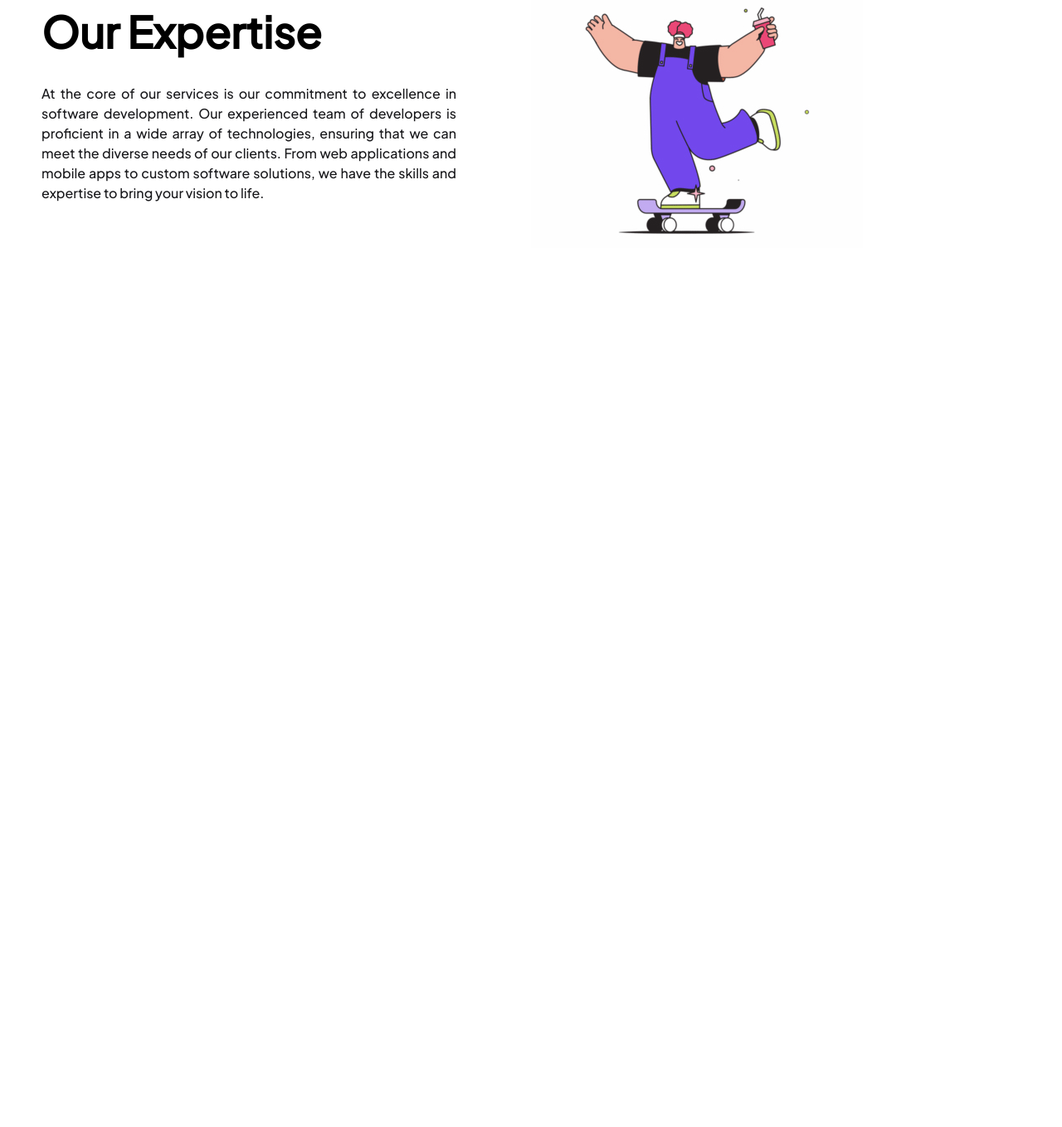
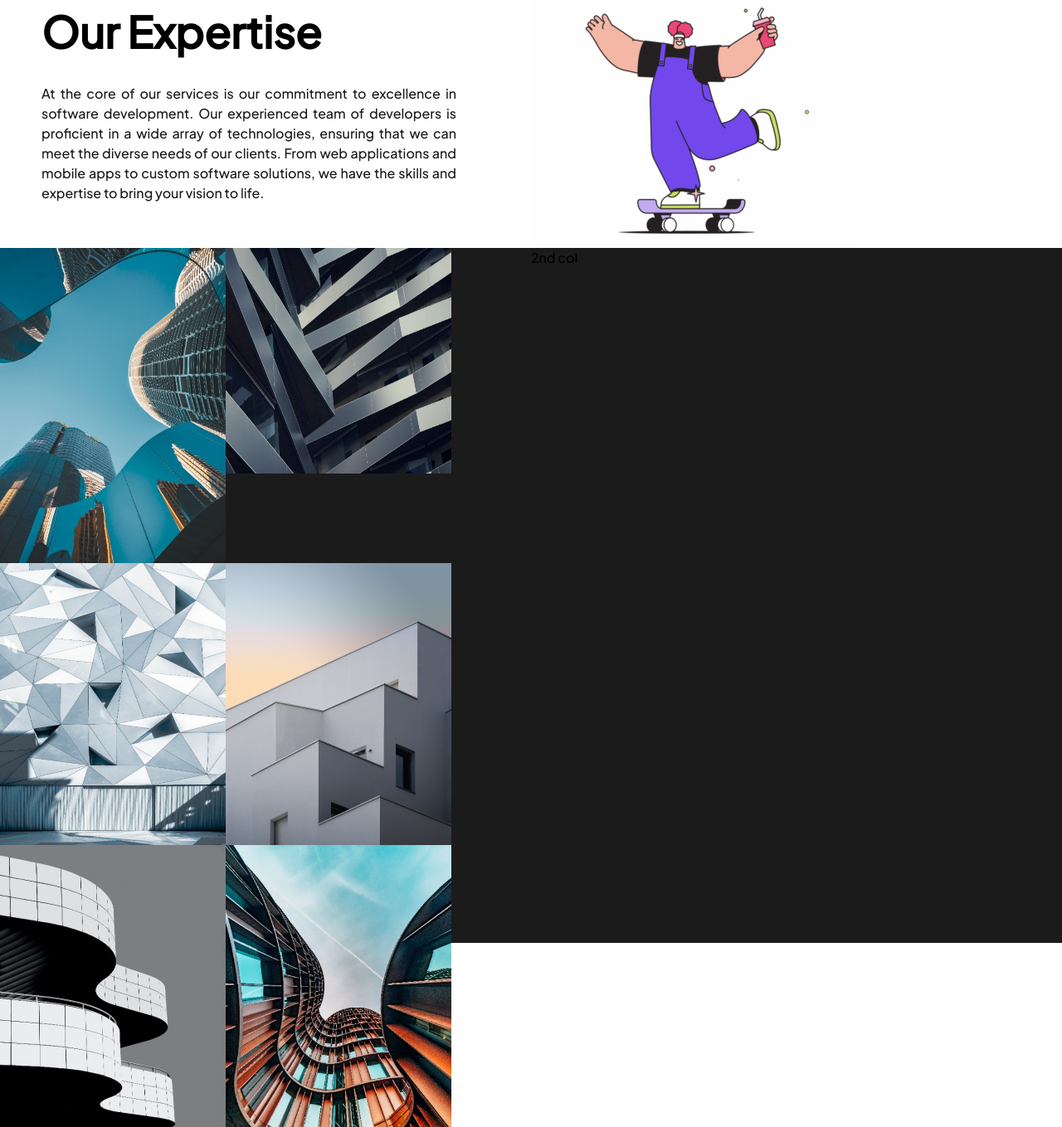
Before and after one commit to KiranDhungana/globalsqit, a PHP site: page / in a window 1280 px wide. Shown: the part 1640-2999 px from the top of the page at 83% size. Before the commit the page ends 1923 px from the top, so only its background shows below. Run offline with PHP 8.4, Linux system fonts and the light colour scheme; some libraries are stand-ins or nearby versions.

Commit message:
homepage flex items

```diff
--- a/index.php
+++ b/index.php
@@ -311,6 +311,7 @@
 
         </div>
     </div>
+
     <div class="grid gap-[30px]">
 
 
@@ -382,14 +383,63 @@
         </div>
     </div>
 
+    <div class="h-[838px] bg-[#1B1B1B] ">
+        <div class="grid grid-cols-2">
+            <div class="flex flex-col">
+                <div class="flex flex-row ">
+                    <div>
+                        <img class="h-[380px] w-[272px]" src="images/gsh1.jpeg" alt="homepageimage">
+                    </div>
+                    <div>
+                        <img class="h-[272px]  w-[272px]" src="images/gsh2.jpeg" alt="homepageimage">
+                    </div>
+                </div>
+                <div class="flex flex-row ">
+                    <div>
+                        <img class="h-[340px] w-[272px]" src="images/gsh3.jpeg" alt="homepageimage">
+                    </div>
+                    <div>
+                        <img class="h-[340px] w-[272px]" src="images/gsh4.jpeg" alt="homepageimage">
+                    </div>
+                </div>
+                <div class="flex flex-row">
+                    <div>
+                        <img class="h-[340px] w-[272px]" src="images/gsh5.jpeg" alt="homepageimage">
+                    </div>
+                    <div>
+                        <img class="h-[340px] w-[272px]" src="images/gsh6.jpeg" alt="homepageimage">
+                    </div>
+                </div>
+
+
+            </div>
+            2nd col
+            <div>
+
+            </div>
+
+
+
+
+
+
+
+
+        </div>
+
+
+    </div>
+
+    </div>
+
 
     <script>
-        document.addEventListener('DOMContentLoaded', function () {
+    document.addEventListener('DOMContentLoaded', function() {
         const toggleButton = document.getElementById('toggleButton');
         const icon = document.getElementById('icon');
         let isToggled = false;
 
-            toggleButton.addEventListener('click', function () {
+        toggleButton.addEventListener('click', function() {
             isToggled = !isToggled;
             updateIcon();
         });
@@ -410,7 +460,7 @@
 
     hamburger = document.querySelector(".hamburger");
     nav = document.querySelector("nav");
-        hamburger.onclick = function () {
+    hamburger.onclick = function() {
         nav.classList.toggle("active");
     }
     </script>
```
Also changed, not shown: images/gsh1.jpeg (added), images/gsh2.jpeg (added), images/gsh3.jpeg (added), images/gsh4.jpeg (added), images/gsh5.jpeg (added), images/gsh6.jpeg (added). Lines whose indentation alone changed are shown as unchanged.
